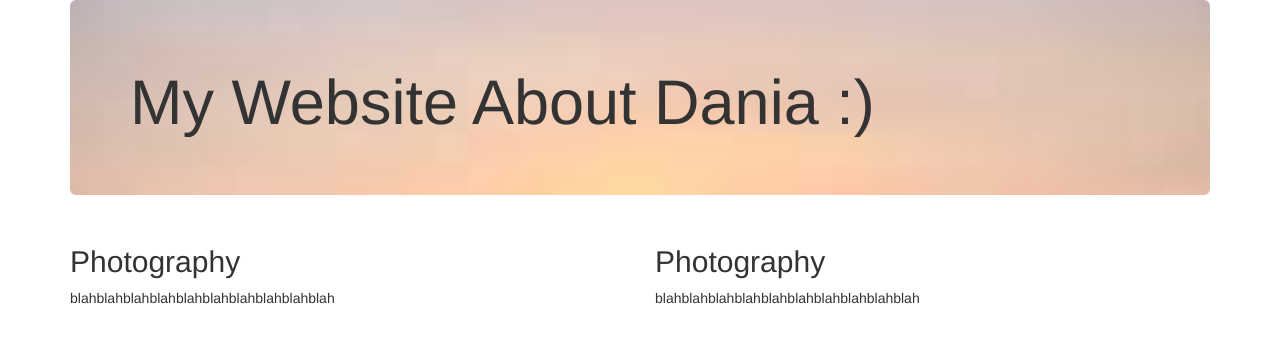
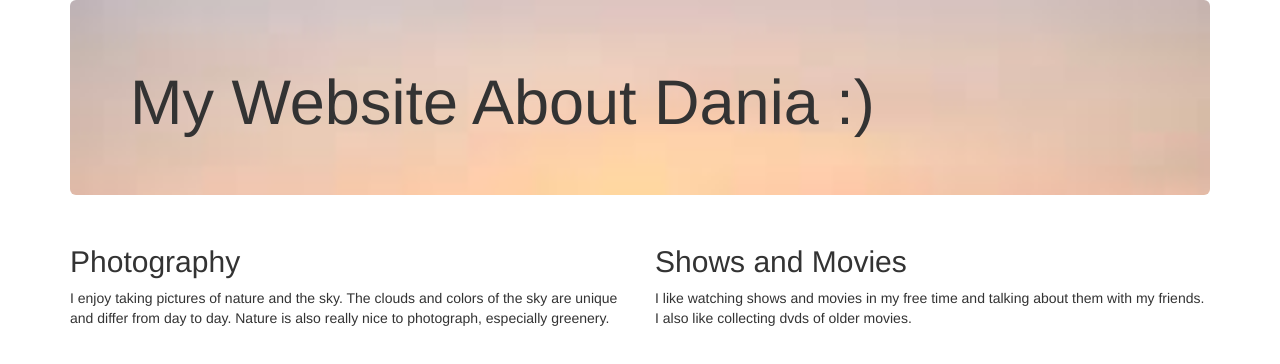
Before and after one commit to daniaalj/bootstrap, a plain HTML site: page index.html in a window 1280 px wide. Drawn offline with nearby package versions, Linux system fonts and the light colour scheme.

Commit message:
bootstrapfinal

```diff
--- a/index.html
+++ b/index.html
@@ -27,11 +27,11 @@
         <div class="row">
             <div class="col-sm-6">
                 <h2>Photography</h2>
-                <p>blahblahblahblahblahblahblahblahblahblah</p>
+                <p>I enjoy taking pictures of nature and the sky. The clouds and colors of the sky are unique and differ from day to day. Nature is also really nice to photograph, especially greenery.</p>
             </div>
             <div class="col-sm-6">
-                <h2>Photography</h2>
-                <p>blahblahblahblahblahblahblahblahblahblah</p>
+                <h2>Shows and Movies</h2>
+                <p>I like watching shows and movies in my free time and talking about them with my friends. I also like collecting dvds of older movies.</p>
             </div>
         </div>
     </div>
```
